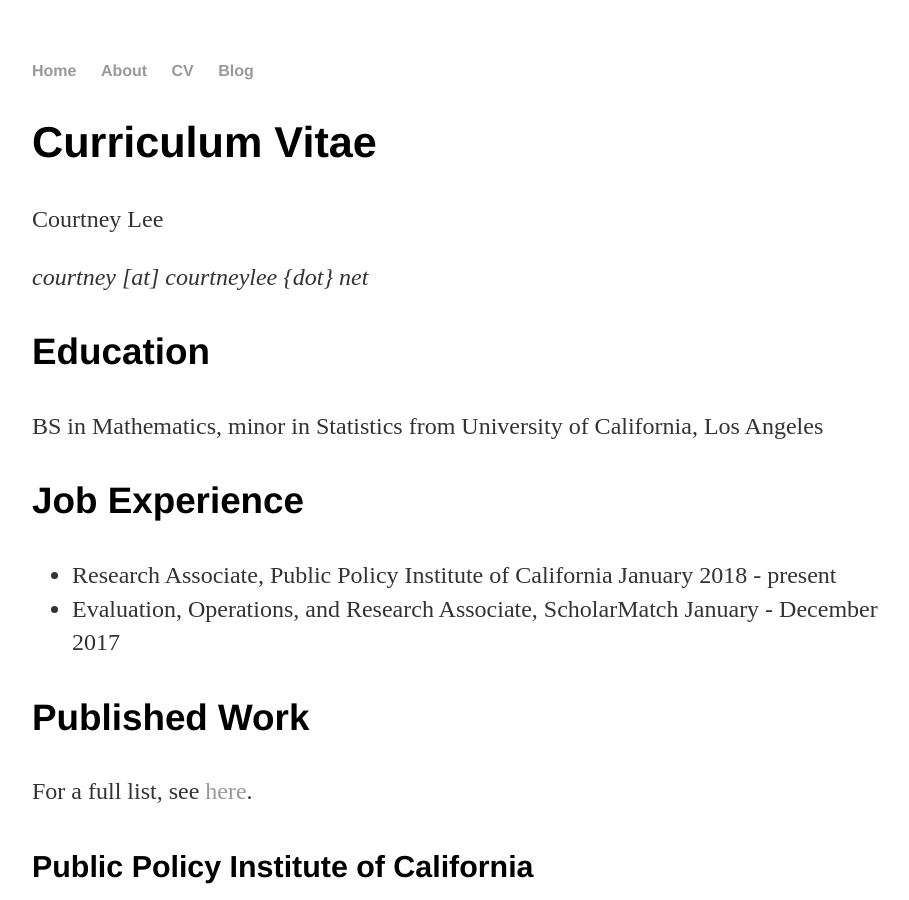
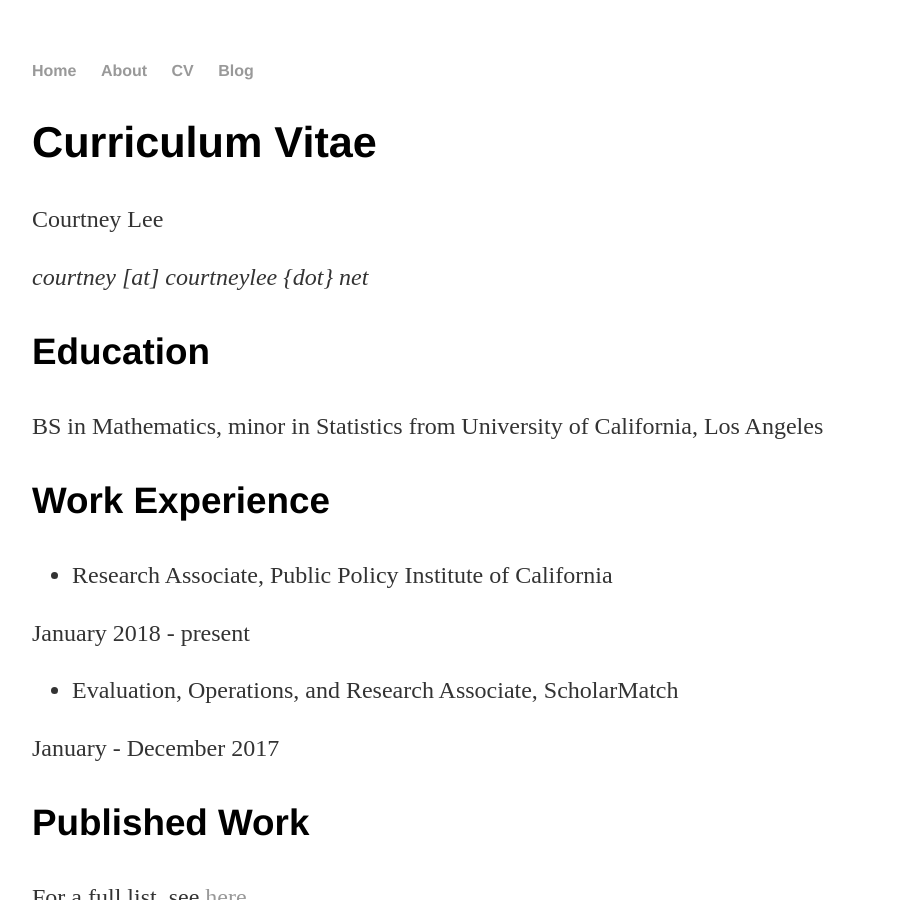
Before and after one commit to leecourt98/leecourt98.github.io, a Jekyll site: the page built from cv/index.md, in a window 1280 px wide and 900 px high. Shown: the whole window, without its empty margins (160-1069 px from the left). Built offline with Jekyll 4.4.1, drawn with Linux system fonts in a browser that asks for light colours.

Commit message:
Update index.md

```diff
--- a/cv/index.md
+++ b/cv/index.md
@@ -11,11 +11,15 @@
 ### Education
 BS in Mathematics, minor in Statistics from University of California, Los Angeles
 
-### Job Experience
+### Work Experience
 * Research Associate, Public Policy Institute of California
-    January 2018 - present
+
+ January 2018 - present
+
 * Evaluation, Operations, and Research Associate, ScholarMatch
-    January - December 2017
+
+January - December 2017
+
 
 ### Published Work
 For a full list, see [here](link tbd).
```
